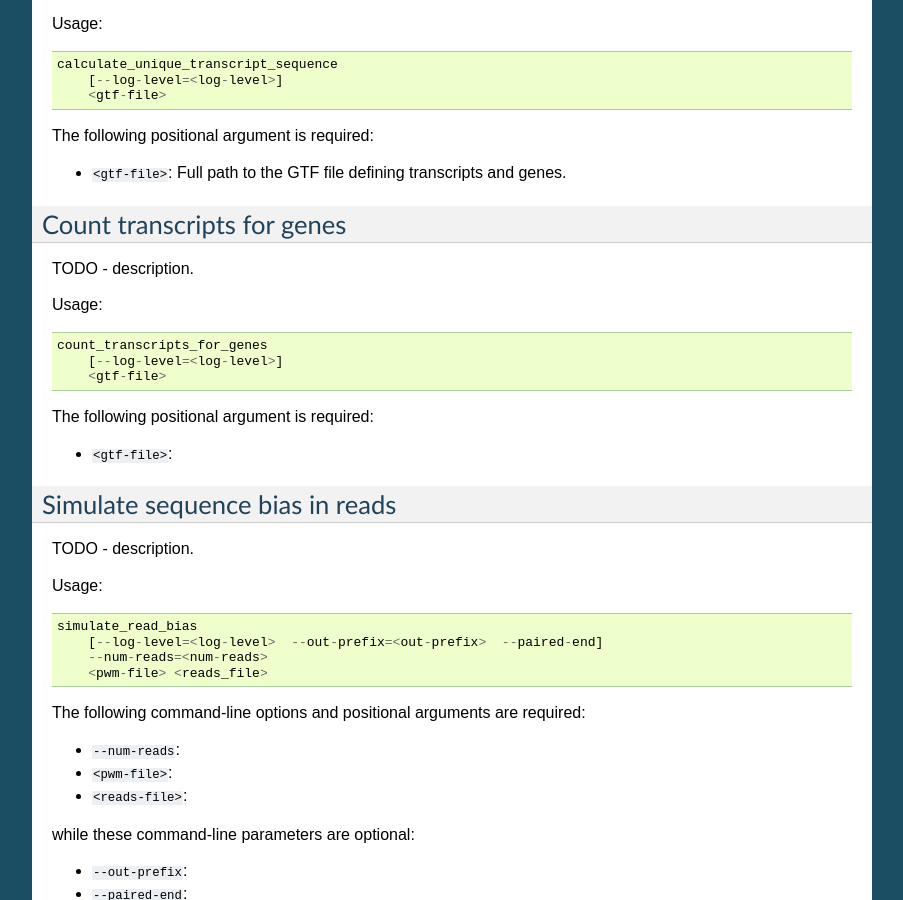
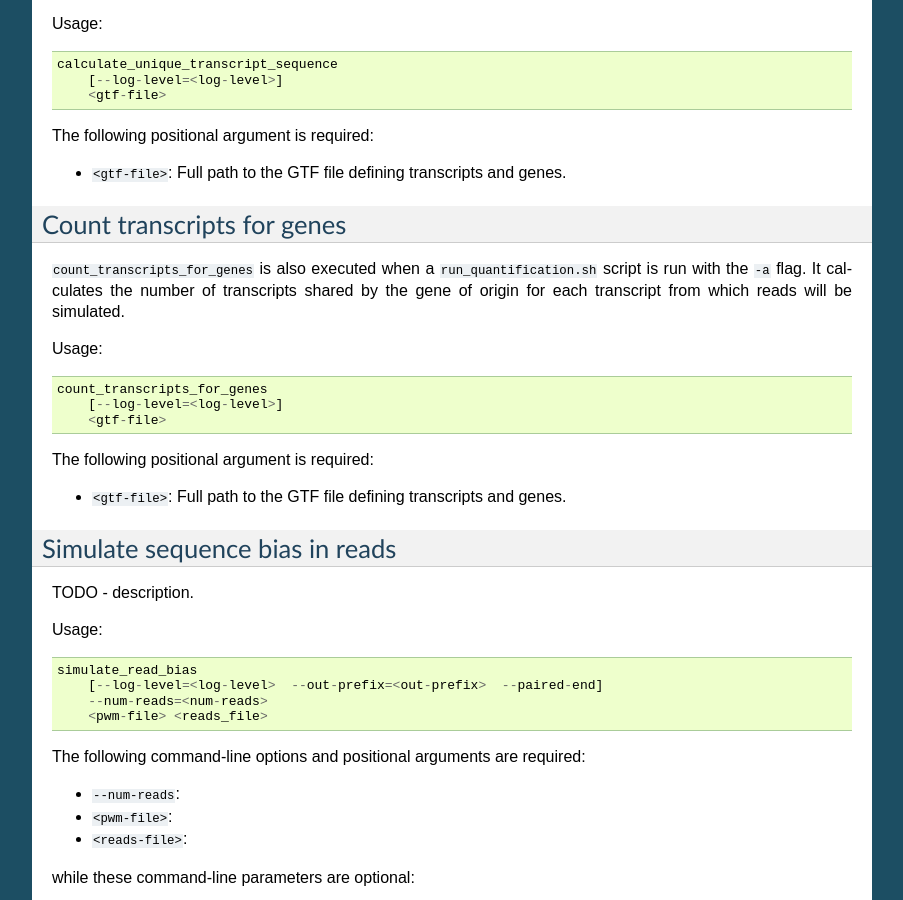
Before and after one commit to lweasel/piquant, a Sphinx documentation site: the page built from docs/support_scripts.rst, in a window 1280 px wide and 900 px high, scrolled down 2093 px. Shown: the whole window, without its empty margins (198-1101 px from the left). Built offline with Sphinx 7.4.7, drawn with Linux system fonts in a browser that asks for light colours; formulas are drawn with MathJax 3.

Commit message:
Document count_transcripts_for_genes script.

```diff
--- a/docs/support_scripts.rst
+++ b/docs/support_scripts.rst
@@ -106,7 +106,7 @@
 Count transcripts for genes
 ---------------------------
 
-TODO - description.
+``count_transcripts_for_genes`` is also executed when a ``run_quantification.sh`` script is run with the ``-a`` flag. It calculates the number of transcripts shared by the gene of origin for each transcript from which reads will be simulated.
 
 Usage::
 
@@ -116,7 +116,7 @@
 
 The following positional argument is required:
 
-* ``<gtf-file>``:
+* ``<gtf-file>``: Full path to the GTF file defining transcripts and genes.
 
 .. _simulate-read-bias:
 
```
